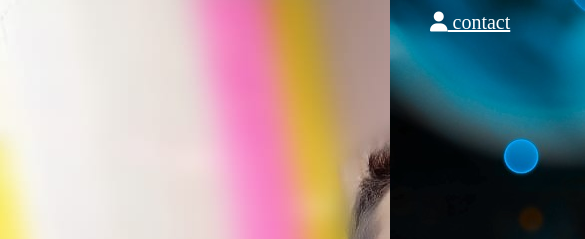
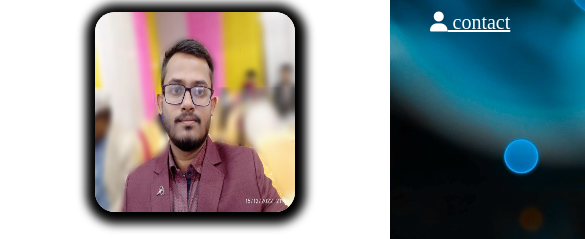
Before and after one commit to ankan945/portfolio, a plain HTML site: page index.html in a window 390 px wide. Shown: the part 256-495 px from the top of the page, 585 px wide, since content can reach past the window. Drawn offline with nearby package versions, Linux system fonts and the light colour scheme.

Commit message:
Update style.css

```diff
--- a/style.css
+++ b/style.css
@@ -104,7 +104,13 @@ display: inline-block;
 margin: 10px 0;
 border-radius: 50px;
 }
+.mobile{
+margin-top: 15px;
+width: 200px;
+height: 200px;
+display: none;
 
+}
 
 /* -------about------- */
 .about{
@@ -544,6 +550,14 @@ border-radius: 20px;
 display: block;
 transition: transform 0.5s;
 }
+ .mobile{
+margin-top: 15px;
+width: 200px;
+display: flex;
+height: 200px;
+border-radius: 20px;
+box-shadow: 1px 2px 10px 10px black;
+}
 }
 #msg{
 color: #61b752;
```
